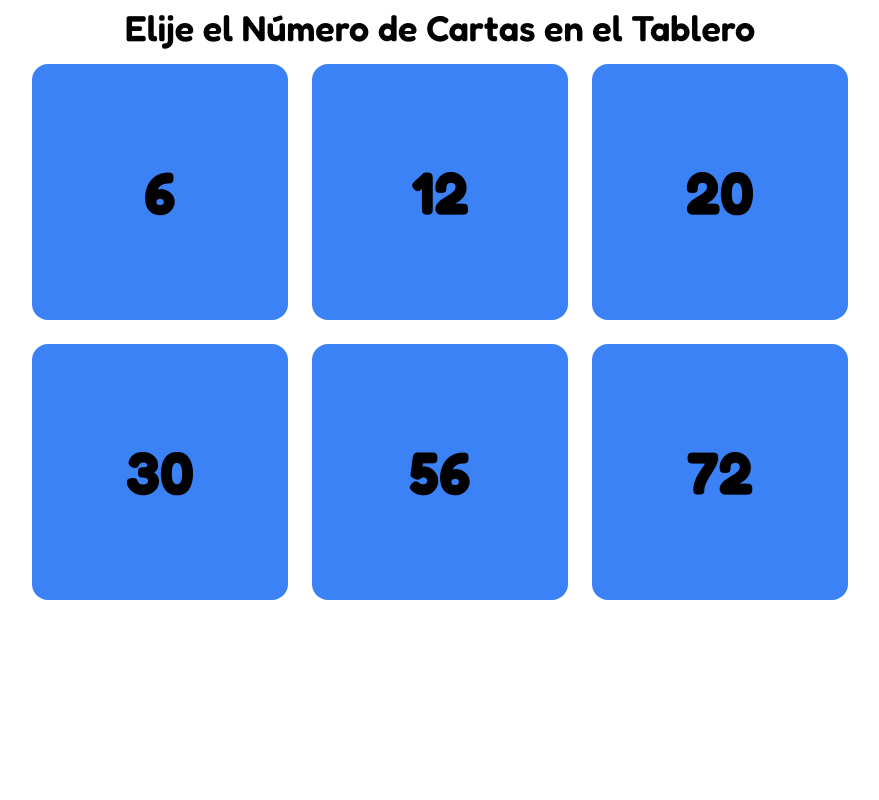
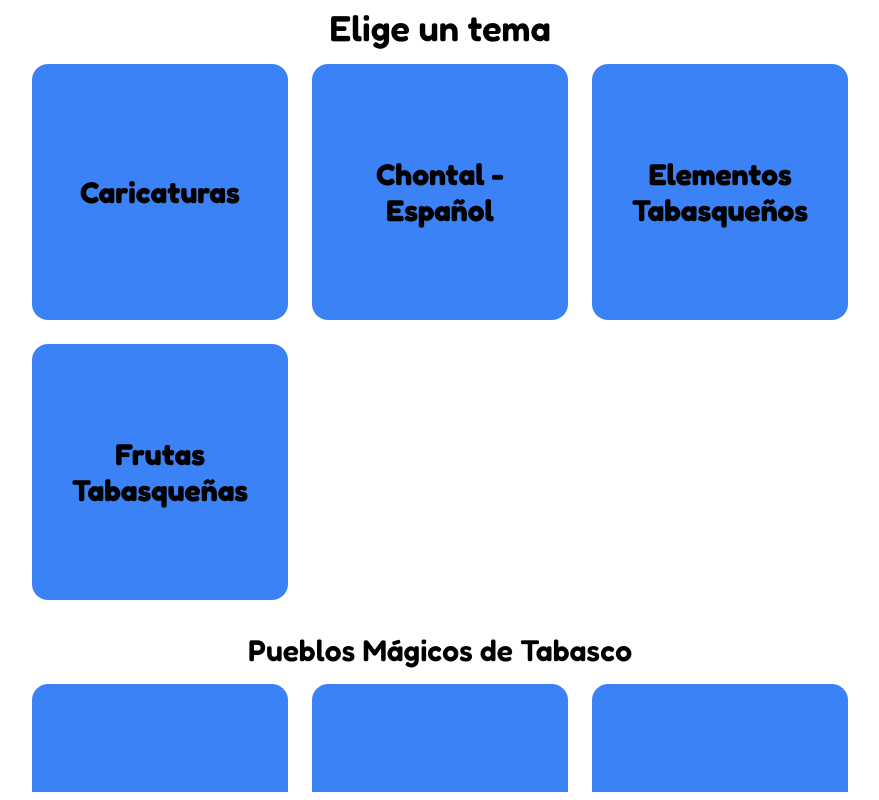
Before and after one commit to IvanCS719/mfmemorama, a React (Vite) app in the folder client/: page / in a window 1280 px wide. Shown: the whole page, without its empty margins (200-1079 px from the left). Built offline with nearby package versions, Linux system fonts and the light colour scheme.

Commit message:
Desarrollando los otros Layouts

```diff
--- a/client/src/components/MemoLayouts/MemoSelectTema.jsx
+++ b/client/src/components/MemoLayouts/MemoSelectTema.jsx
@@ -1,6 +1,6 @@
 import { useState, useEffect, useRef } from 'react';
 
-function MemoSelectTema() {
+function MemoSelectTema({setLayoutMemoSelectTema}) {
 
     const temaList = [{ url: '/caricaturas_tab', title: 'Caricaturas', img: '#' },
     { url: '/Chontal_espanol', title: 'Chontal - Español', img: '#' },
@@ -19,13 +19,19 @@ function MemoSelectTema() {
                     <p className='font-semibold text-4xl text-center mb-4'>Elige un tema</p>
                 </div>
                 <div className='grid gap-6 grid-cols-1 md:grid-cols-2 lg:grid-cols-3 justify-items-center md:px-8 lg:px-2 xl:px-9'>
-                    {temaList.map((e, i) => <div key={`${i}_${e}`} className='bg-blue-500 w-64 h-64 flex justify-center items-center rounded-2xl cursor-pointer p-2'>
+                    {temaList.map((e, i) => <div key={`${i}_${e}`} className='bg-blue-500 w-64 h-64 flex justify-center items-center rounded-2xl cursor-pointer p-2'
+                    onClick={()=>{
+                        setLayoutMemoSelectTema(false);
+                    }}>
                         <p className='text-3xl font-bold text-center'>{e.title}</p>
                     </div>)}
                 </div>
                 <h3 className='text-3xl font-semibold mt-8 mb-4'>Pueblos Mágicos de Tabasco</h3>
                 <div className='grid gap-6 grid-cols-1 md:grid-cols-2 lg:grid-cols-3 justify-items-center md:px-8 lg:px-2 xl:px-9'>
-                    {temaListPueblosMagicos.map((e, i) => <div key={`${i}_${e}`} className='bg-blue-500 w-64 h-64 flex justify-center items-center rounded-2xl cursor-pointer p-2'>
+                    {temaListPueblosMagicos.map((e, i) => <div key={`${i}_${e}`} className='bg-blue-500 w-64 h-64 flex justify-center items-center rounded-2xl cursor-pointer p-2'
+                    onClick={()=>{
+                        setLayoutMemoSelectTema(false);
+                    }}>
                         <p className='text-3xl font-bold text-center'>{e.title}</p>
                     </div>)}
                 </div>
--- a/client/src/components/MemoTablero/MainContainerTablero.jsx
+++ b/client/src/components/MemoTablero/MainContainerTablero.jsx
@@ -18,7 +18,9 @@ import sonidoGanaste from '../../assets/sounds/win.mp3';
 //Arreglo local con contenido de prueba para cada tarjeta
 const contenidoList = ['choco_1.jpg', 'choco_2.jpg', 'choco_3.jpg', 'choco_4.jpg', 'choco_5.jpg', 'choco_6.jpg',
 'choco_7.jpg', 'choco_8.jpg','choco_9.jpg','choco_10.jpg', 'choco_11.jpg', 'choco_12.jpg','choco_13.jpg', 'gato.jpg',
-'perro.jpg'];
+'perro.jpg', 'choco_1.jpg', 'choco_2.jpg', 'choco_3.jpg', 'choco_4.jpg', 'choco_5.jpg', 'choco_6.jpg',
+'choco_7.jpg', 'choco_8.jpg','choco_9.jpg','choco_10.jpg', 'choco_11.jpg', 'choco_12.jpg','choco_13.jpg', 'choco_1.jpg', 'choco_2.jpg', 'choco_3.jpg', 'choco_4.jpg', 'choco_5.jpg', 'choco_6.jpg',
+'choco_7.jpg', 'choco_8.jpg'];
 
 let numeroDeCartasEstablecido = [];
 
@@ -31,7 +33,7 @@ const girarTarjetaAudio = new Audio(sonidoGirarTarjeta);
 
 function MemoLogica() {
   //Layouts Visbles
-  const [layoutMemoSelectTema, setLayoutMemoSelectTema] = useState(false);
+  const [layoutMemoSelectTema, setLayoutMemoSelectTema] = useState(true);
   const [layoutSelectNumCards, setLayoutSelectNumCards] = useState(true);
   const [selectedNumCards, setSelectedNumCards] = useState(72);
 
@@ -138,7 +140,6 @@ function MemoLogica() {
     }
   }, [volumeMusic]);
 
-
   //Sistema de puntos
   useEffect(() => {
     if (combo > 0) {
@@ -169,9 +170,7 @@ function MemoLogica() {
     }
   }, [tarjetasEncontradas]);
 
-
   const pausarCronometro = () => {
-
     clearInterval(intervalRef.current);
   };
 
@@ -311,15 +310,15 @@ function MemoLogica() {
   return (
     //Se pasan la props a tablero
     <div className='p-2'>
-      {layoutMemoSelectTema ? <MemoSelectTema/> : null}
-      {layoutSelectNumCards? <MemoSelectNumCards setLayoutSelectNumCards={setLayoutSelectNumCards} setSelectedNumCards={setSelectedNumCards} renderizarCartasYTablero={renderizarCartasYTablero}/> : null}
+      {layoutMemoSelectTema ? <MemoSelectTema successAudio={successAudio} setLayoutMemoSelectTema={setLayoutMemoSelectTema}/> : null}
+      {layoutSelectNumCards? <MemoSelectNumCards successAudio={successAudio} setLayoutSelectNumCards={setLayoutSelectNumCards} setSelectedNumCards={setSelectedNumCards} renderizarCartasYTablero={renderizarCartasYTablero}/> : null}
       {layoutMemoSelectTema || layoutSelectNumCards ? null : <div className='w-full min-h-screen flex items-center justify-center flex-col '>
         <MemoMessage mostrarMensajes={mostrarMensajes} primerTexto={primerTexto} sengundoTexto={sengundoTexto} />
       <MemoActionMessage mostrarMensajesAction={mostrarMensajesAction} mostrarCombo={mostrarCombo} combo={combo} />
       <MemoWin gano={gano} puntos={puntos} totalP={totalP} totalTiempo={totalTiempo} totalMovimiento={totalMovimiento} handleResetGameClick={handleResetGameClick} />
       <MemoPause pauseAlert={pauseAlert} volumeSound={volumeSound} setVolumeSound={setVolumeSound} volumeMusic={volumeMusic} setVolumeMusic={setVolumeMusic} continuarJuego={continuarJuego} handleResetGameClick={handleResetGameClick} />
       <MemoHUB movimientos={movimientos} puntos={puntos} obtenerFormatoTiempo={obtenerFormatoTiempo()} pausarJuego={pausarJuego} />
-      <MemoTablero start={start} contenidoBarajeado={barajearTarjetas} animacion={animacion} handleMemoClick={handleMemoClick} />
+      <MemoTablero start={start} contenidoBarajeado={barajearTarjetas} animacion={animacion} handleMemoClick={handleMemoClick} selectedNumCards={selectedNumCards}/>
 
         </div>}
     </div>
--- a/client/src/components/MemoTablero/MemoTablero.jsx
+++ b/client/src/components/MemoTablero/MemoTablero.jsx
@@ -3,11 +3,11 @@ import MemoTarjetas from '../MemoTarjetas/MemoTarjetas';
 //import './StyleMemoTablero.css';
 
 //Se reciben la props
-function MemoTablero({ contenidoBarajeado, animacion, handleMemoClick, start }) {
+function MemoTablero({ contenidoBarajeado, animacion, handleMemoClick, start, selectedNumCards }) {
 
     /*---Estilos css personalizados---*/
     //Para las columnas grip
-    const numeroColumnas = 5;
+    const numeroColumnas = 12;
     const styleMemoTablero = {
         gridTemplateColumns: `repeat(${numeroColumnas}, 1fr)`,
     }
@@ -15,7 +15,7 @@ function MemoTablero({ contenidoBarajeado, animacion, handleMemoClick, start })
     return (
 
         <div className='w-full flex items-center justify-center'>
-            <div className='grid gap-1 md:gap-2 w-full mfsm:w-[440px] sm:w-[520px] md:w-[720px] mflg:w-[520px] lg:w-[750px]' style={styleMemoTablero}>
+            <div className='grid gap-1 md:gap-2 w-full mfsm:w-[440px] sm:w-[520px] md:w-[720px] mflg:w-[520px] lg:w-[720px]' style={styleMemoTablero}>
             {
                 //sea mapea el arreglo con el contenido de la tarjetas, para crear cada tarjeta
                 contenidoBarajeado.map((item, i) => {
```
